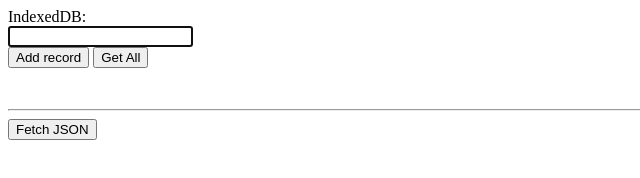
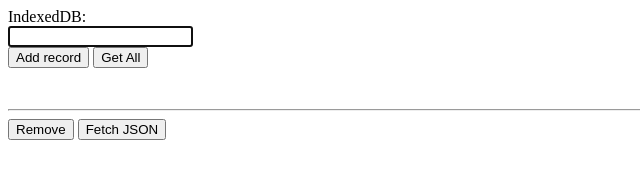
Before and after one commit to xitman78/indexedPG, a website: page index.html in a window 1280 px wide. Shown: the whole page, without its empty margins (0-640 px from the left). Drawn offline with Linux system fonts and the light colour scheme.

Commit message:
Added removing function

```diff
--- a/index.html
+++ b/index.html
@@ -16,6 +16,7 @@
     <pre id="container">
     </pre>
     <hr>
+    <button onclick="ctrl.removeBarge()">Remove</button>
     <button onclick="ctrl.getJson()">Fetch JSON</button>
   </body>
 </html>
--- a/index.js
+++ b/index.js
@@ -46,6 +46,22 @@ class dbCtrl {
       };
       req.onerror = event => {
         console.log('Error', event);
+        reject(event);
+      };
+    });
+  }
+
+  removeBarge(bargeId) {
+    return new Promise((resolve, reject) => {
+      let trans = this.db.transaction(['Barge2'], 'readwrite');
+      let os = trans.objectStore('Barge2');
+      let req = os.delete(bargeId);
+      req.onsuccess = event => {
+        console.log('Success removing record', event.target.result);
+        resolve(event.target.result);
+      };
+      req.onerror = event => {
+        console.log('Error removing record', event);
         reject(event);
       };
     });
@@ -113,6 +129,15 @@ class viewCtrl {
     });
   }
 
+  removeBarge() {
+    this.db.removeBarge(1).then(r => {
+      console.log('Barge was removed successfully');
+    })
+  .catch(e => {
+    console.log('Error removing barge');
+    });
+  }
+
   getJson() {
     /*let headers = new Headers();
     headers.set('Content-Type', 'application/json');*/
```
